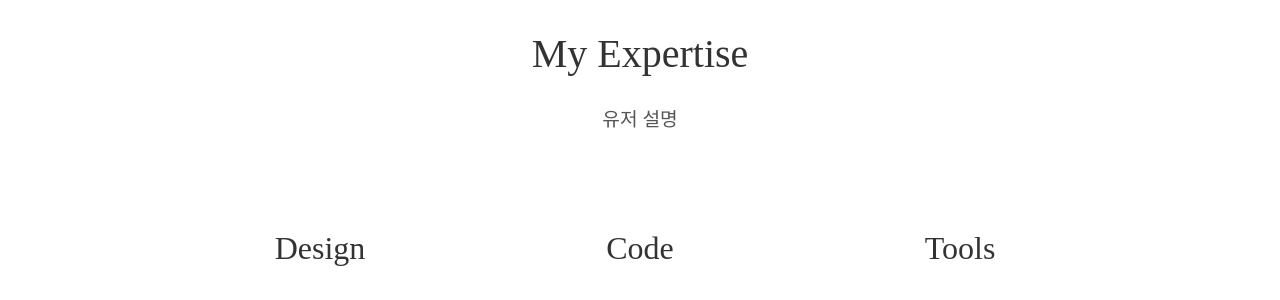
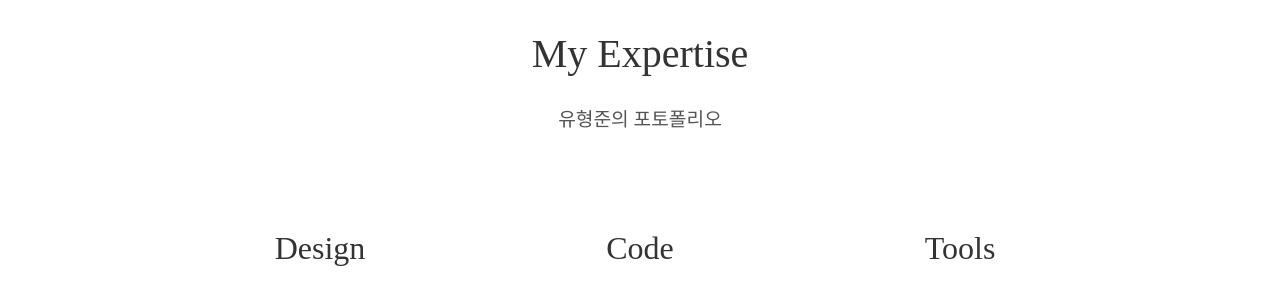
Before and after one commit to HyeongJunYoo/HyeongJunYoo.github.io, a Jekyll site: the page built from index.html, in a window 1280 px wide. Shown: the part 951-1251 px from the top of the page. Built offline with Jekyll 4.4.1, drawn with Linux system fonts in a browser that asks for light colours; some web fonts are replaced.

Commit message:
Update _config.yml

```diff
--- a/_config.yml
+++ b/_config.yml
@@ -6,7 +6,7 @@ url: "https://hyeongjunyoo.github.io/" # the base hostname & protocol for your s
 
 # User settings
 username: HyeongJunYoo
-user_description: 유저 설명
+user_description: 유형준의 포토폴리오
 user_title: 유저 타이틀
 email: yoojoo97@gmail.com
 # twitter_username: lorem_ipsum
```
